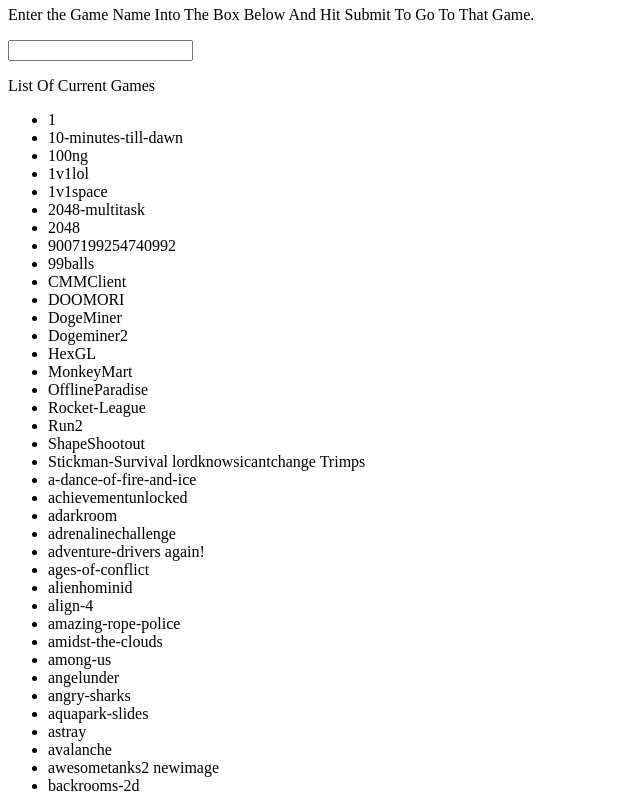
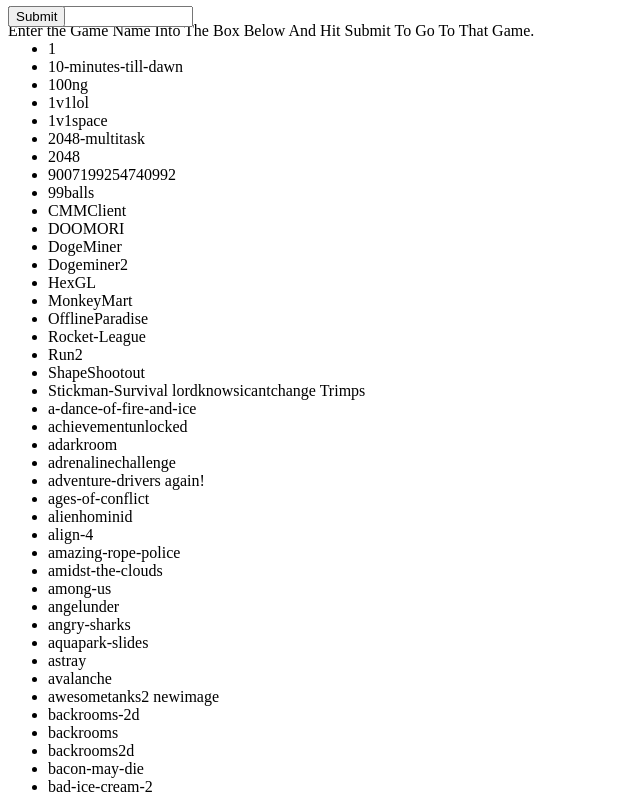
Before and after one commit to Arzejames/sdsdfhsdjfsdkfhs, a plain HTML site: page index.html in a window 1280 px wide. Shown: the part 60-852 px from the top of the page, without its empty margins (0-640 px from the left). Drawn offline with Linux system fonts and the light colour scheme.

Commit message:
Update index.html

```diff
--- a/index.html
+++ b/index.html
@@ -1,6 +1,6 @@
 <h1>Welcome To FreeEducation2024!</h1>
-<p>Enter the Game Name Into The Box Below And Hit Submit To Go To That Game.</p>
-<body><input type="url" id="textbox" style="position:fixed;"> <input type="button" id="btn" value="Submit" onclick="javascript: window.location = 'https://google.com/' + document.getElementById('textbox').value;">
+<p style="position:fixed;">Enter the Game Name Into The Box Below And Hit Submit To Go To That Game.</p>
+<body><input type="url" id="textbox" style="position:fixed;"> <input type="button" id="btn" value="Submit" style="position:fixed;" onclick="javascript: window.location = 'https://google.com/' + document.getElementById('textbox').value;">
 <p>List Of Current Games</p>
 <div><ul><li>1</li>
 <li> 10-minutes-till-dawn</li>
```
